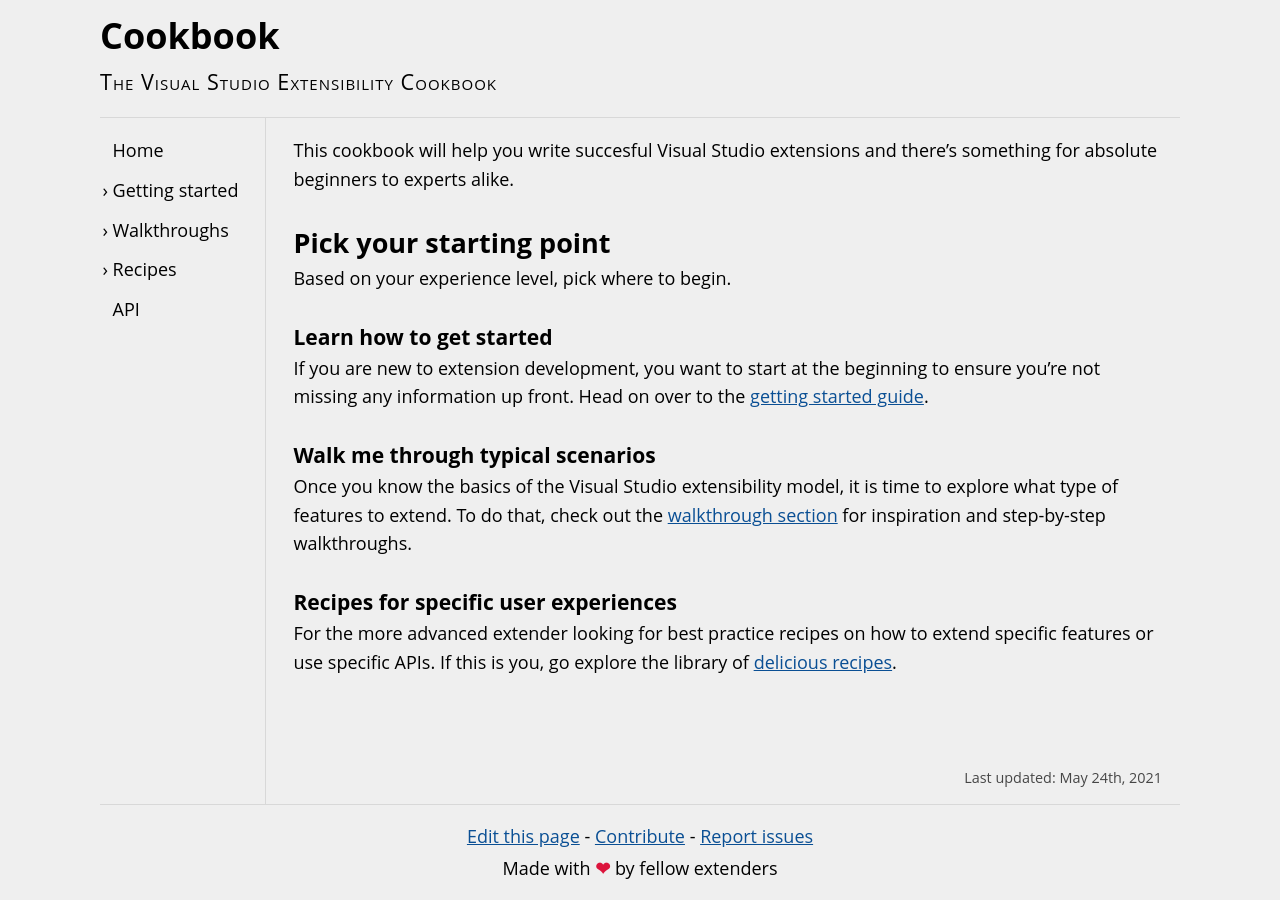
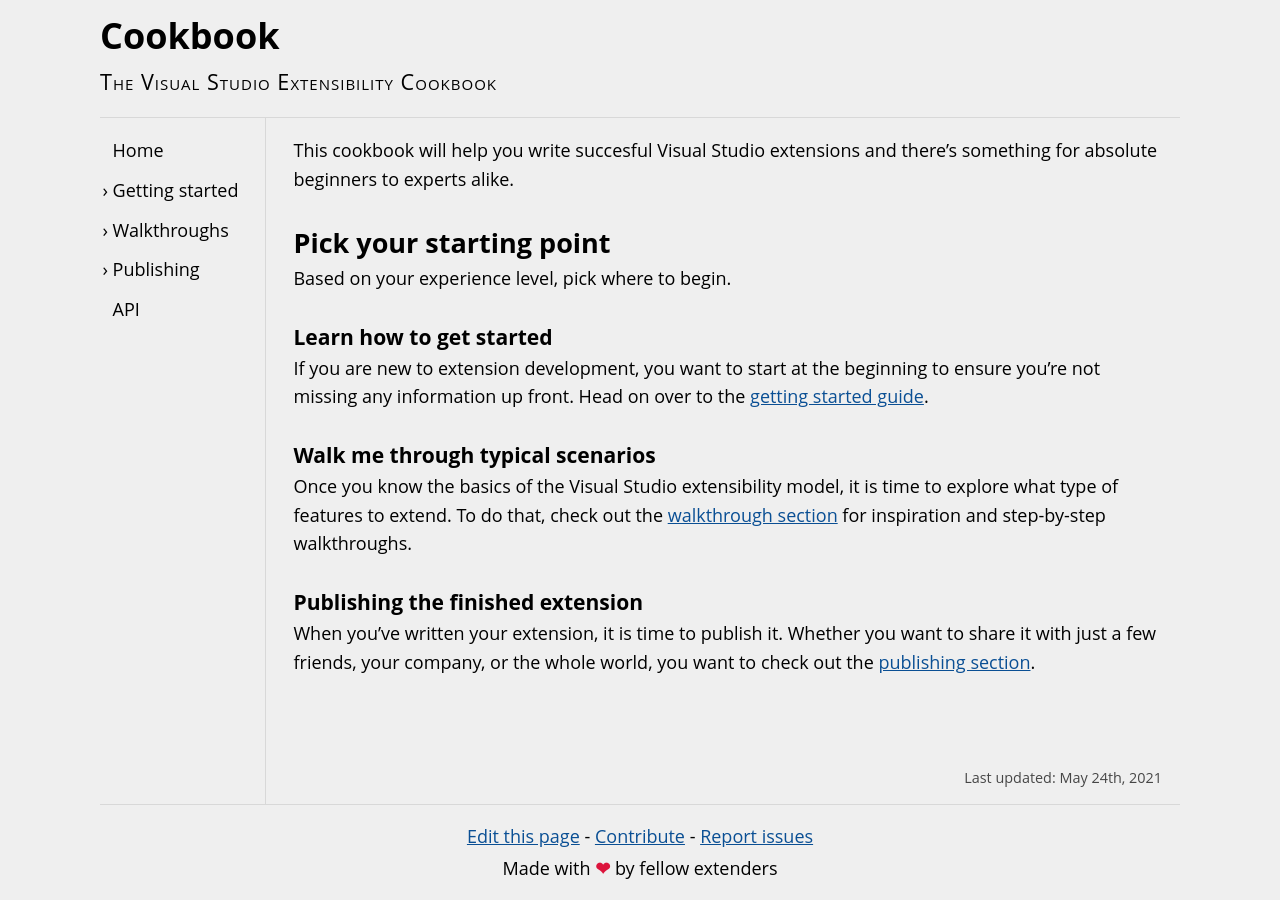
Before and after one commit to VsixCommunity/docs, a Jekyll site: the page built from docs/index.md, in a window 1280 px wide. Built offline with Jekyll 4.4.1, drawn with Linux system fonts in a browser that asks for light colours.

Commit message:
Restructure

```diff
--- a/docs/_layouts/default.html
+++ b/docs/_layouts/default.html
@@ -51,15 +51,17 @@
                         <li><a href="walkthroughs/interact-with-editor.html">The editor</a></li>
                         <li><a href="walkthroughs/settings-and-options.html">Settings &amp; options</a></li>
                         <li><a href="walkthroughs/create-extension-pack.html">Extension packs</a></li>
+                        <li><a href="walkthroughs/notifications.html">Notifications</a></li>
+                        <li><a href="walkthroughs/displaying-errors.html">Displaying errors</a></li>
+                        <li><a href="walkthroughs/showing-progress.html">Showing progress</a></li>
                     </ul>
                 </li>
                 <li class="parent">
-                    <a href="recipes/" aria-haspopup="menu">Recipes</a>
+                    <a href="publish/" aria-haspopup="menu">Publishing</a>
                     <ul>
-                        <li><a href="recipes/notifications.html">Notifications</a></li>
-                        <li><a href="recipes/displaying-errors.html">Displaying errors</a></li>
-                        <li><a href="recipes/showing-progress.html">Showing progress</a></li>
-                        <li><a href="recipes/private-galleries.html">Private galleries</a></li>
+                        <li><a href="publish/checklist.html">Checklist</a></li>
+                        <li><a href="publish/marketplace.html">Marketplace</a></li>
+                        <li><a href="publish/private-galleries.html">Private galleries</a></li>
                     </ul>
                 </li>
                 <li><a href="api.html">API</a></li>
--- a/docs/index.md
+++ b/docs/index.md
@@ -18,6 +18,6 @@ If you are new to extension development, you want to start at the beginning to e
 
 Once you know the basics of the Visual Studio extensibility model, it is time to explore what type of features to extend. To do that, check out the [walkthrough section](walkthroughs/) for inspiration and step-by-step walkthroughs.
 
-### Recipes for specific user experiences
+### Publishing the finished extension
 
-For the more advanced extender looking for best practice recipes on how to extend specific features or use specific APIs. If this is you, go explore the library of [delicious recipes](recipes/).
+When you've written your extension, it is time to publish it. Whether you want to share it with just a few friends, your company, or the whole world, you want to check out the [publishing section](publish/).
```
Also changed, not shown: docs/publish/checklist.md (added, +48 -0 lines), docs/publish/index.md (added, +16 -0 lines), docs/recipes/index.md (deleted, +0 -7 lines), .markdownlint.json (added), docs/publish/private-galleries.md (renamed from docs/recipes/private-galleries.md), docs/walkthroughs/displaying-errors.md (renamed from docs/recipes/displaying-errors.md), docs/walkthroughs/notifications.md (renamed from docs/recipes/notifications.md), docs/walkthroughs/showing-progress.md (renamed from docs/recipes/showing-progress.md).
